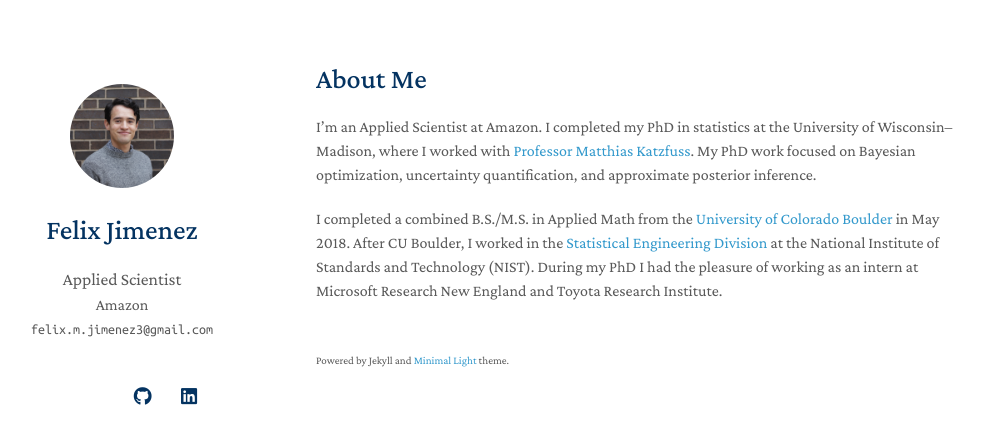
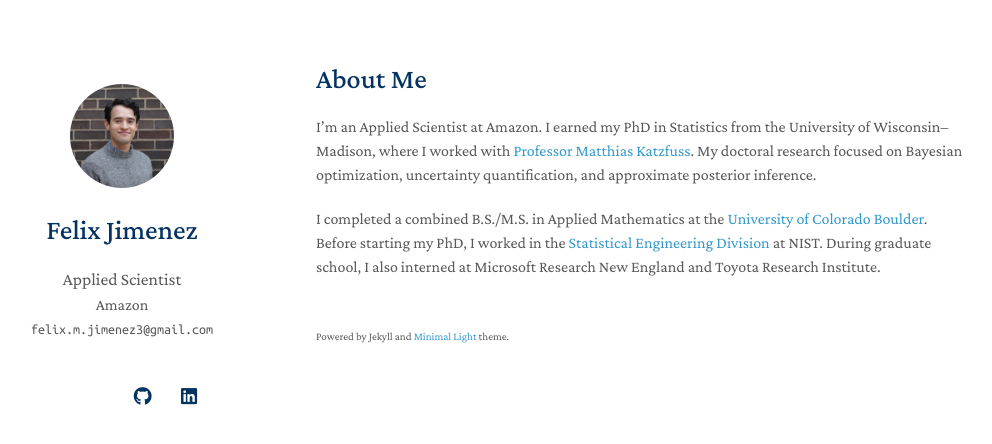
Before and after one commit to feji3769/feji3769.github.io, a Jekyll site: the page built from index.md, in a window 1280 px wide. Shown: the top 444 px of the page, without its empty margins (154-1146 px from the left). Built offline with Jekyll 4.4.1, drawn with Linux system fonts in a browser that asks for light colours; nearby versions of some CDN libraries; a style sheet for code colours, icons or effects is not loaded; our own code applies the rules of GitHub Pages for plain Markdown files.

Commit message:
updating site.

```diff
--- a/index.md
+++ b/index.md
@@ -3,6 +3,7 @@
 ---
 
 # About Me
-I'm an Applied Scientist at Amazon. I completed my PhD in statistics at the University of Wisconsin–Madison, where I worked with [Professor Matthias Katzfuss](https://sites.google.com/view/katzfuss/). My PhD work focused on Bayesian optimization, uncertainty quantification, and approximate posterior inference.
 
-I completed a combined B.S./M.S. in Applied Math from the [University of Colorado Boulder](https://www.colorado.edu/amath/) in May 2018. After CU Boulder, I worked in the [Statistical Engineering Division](https://www.nist.gov/itl/sed) at the National Institute of Standards and Technology (NIST). During my PhD I had the pleasure of working as an intern at Microsoft Research New England and Toyota Research Institute.
+I'm an Applied Scientist at Amazon. I earned my PhD in Statistics from the University of Wisconsin–Madison, where I worked with [Professor Matthias Katzfuss](https://sites.google.com/view/katzfuss/). My doctoral research focused on Bayesian optimization, uncertainty quantification, and approximate posterior inference.
+
+I completed a combined B.S./M.S. in Applied Mathematics at the [University of Colorado Boulder](https://www.colorado.edu/amath/). Before starting my PhD, I worked in the [Statistical Engineering Division](https://www.nist.gov/itl/sed) at NIST. During graduate school, I also interned at Microsoft Research New England and Toyota Research Institute.
```
Also changed, not shown: 3 other files.
